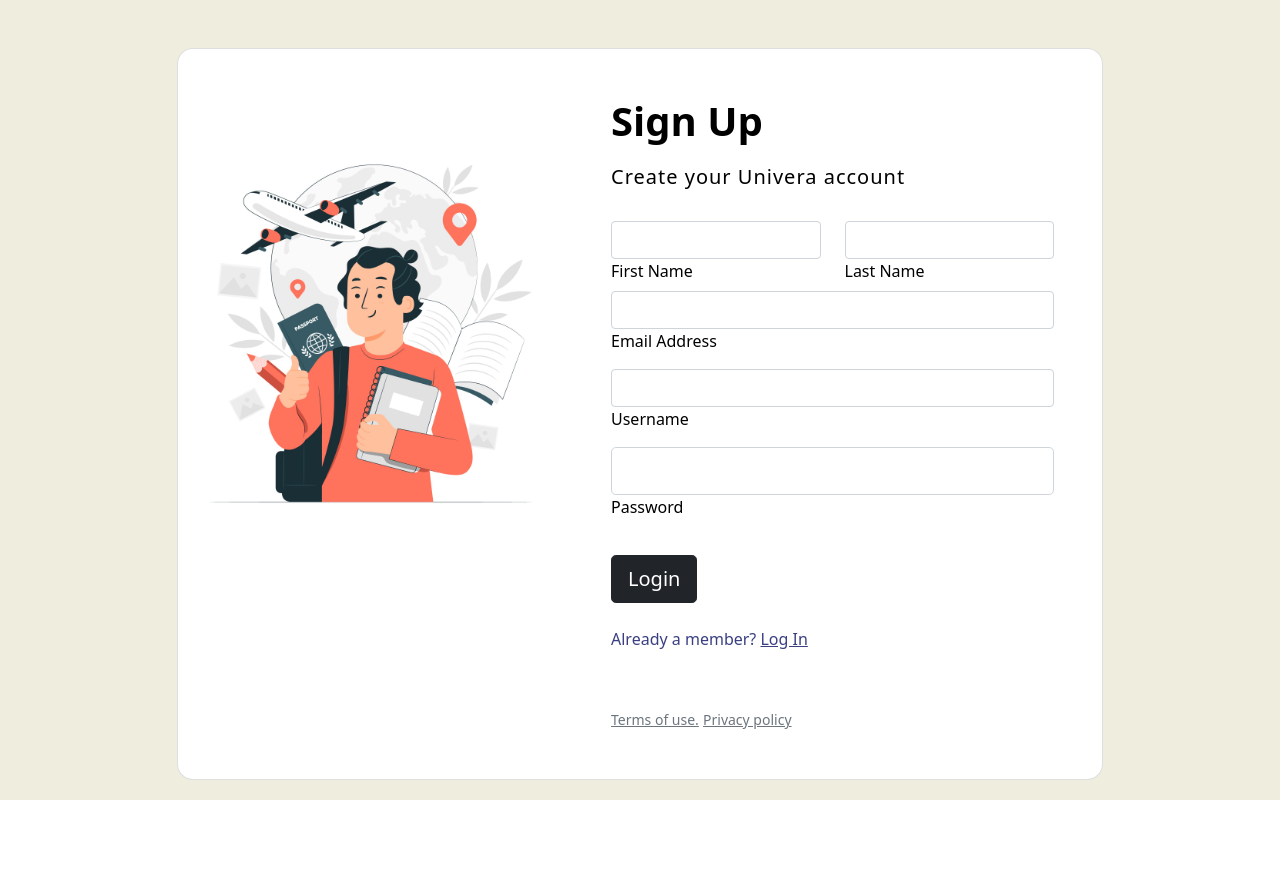
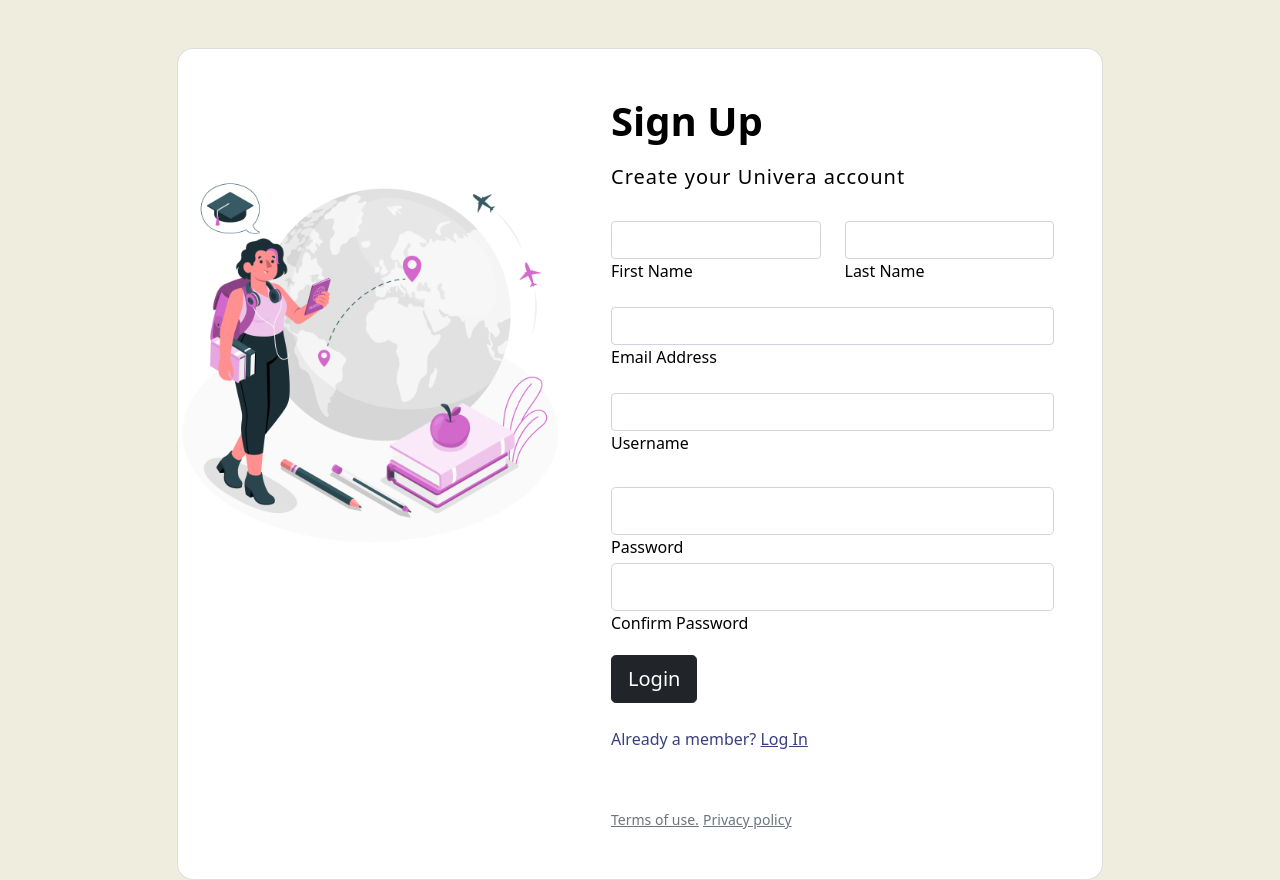
Before and after one commit to ShaunDaniel/Univera, a PHP site: page /register.php in a window 1280 px wide. Shown: the part 90-970 px from the top of the page. Before the commit the page ends 890 px from the top, so only its background shows below. Run offline with PHP 8.4, Linux system fonts and the light colour scheme.

Commit message:
Username Validation & BG Change
Added a username validation javascript file & changed image of register page.

```diff
--- /dev/null
+++ b/js/register.js
@@ -0,0 +1,23 @@
+function userCheck() {
+    correctUname = /^[A-Za-z0-9]+$/;
+
+    var unm = document.getElementById("uname").value;
+
+    var pass = document.getElementById("pwd").value;
+    var cpass = document.getElementById("cpwd").value;
+    // UserName Validation
+
+    if (unm.match(correctUname))
+        true;
+        else {
+        document.getElementById("error_Message").innerHTML = "Username cannot have special characters!"
+        return false;
+    }
+
+    if(pass==cpass)
+        true;
+        else {
+        document.getElementById("error_Message").innerHTML = "Passwords do not match!"
+        }
+
+}
--- a/login.php
+++ b/login.php
@@ -47,7 +47,7 @@
           <div class="card" style="border-radius: 1rem;">
             <div class="row g-0">
               <div class="col-md-6 col-lg-5 d-none d-md-block">
-                <img src="./img/signupbg.jpg" alt="login form" class="img-fluid"
+                <img src="./img/loginbg.jpg" alt="login form" class="img-fluid"
                   style="border-radius: 1rem 0 0 1rem;object-fit: cover; position:relative;top:5rem" />
               </div>
               <div class="col-md-6 col-lg-7 d-flex align-items-center">
@@ -80,7 +80,7 @@
                     </div>
 
                     <a class="small text-muted" href="#!">Forgot password?</a>
-                    <p class="mb-5 pb-lg-2" style="color: #393f81;">Don't have an account? <a href="#!"
+                    <p class="mb-5 pb-lg-2" style="color: #393f81;">Don't have an account? <a href="./register.php"
                         style="color: #393f81;">Register here</a></p>
                     <a href="#!" class="small text-muted">Terms of use.</a>
                     <a href="#!" class="small text-muted">Privacy policy</a>
--- a/register.php
+++ b/register.php
@@ -13,7 +13,7 @@
     rel="stylesheet">
   <link href="./css/style.css" rel="stylesheet">
   <title>Document</title>
-
+  <script src="./js/register.js"></script>
 
 </head>
 
@@ -49,9 +49,10 @@
             $username = mysqli_real_escape_string($con,$_POST['uname']);
             $email = mysqli_real_escape_string($con,$_POST['email']);
             $password = mysqli_real_escape_string($con,$_POST['pwd']);
-
+            $cpassword = mysqli_real_escape_string($con,$_POST['cpwd']);
 
             $pass = password_hash($password,PASSWORD_BCRYPT);
+            $cpass = password_hash($password,PASSWORD_BCRYPT);
 
             $emailquery = "select * from user_data where email = '$email'";
             $emailcheck = mysqli_query($con,$emailquery);
@@ -59,8 +60,13 @@
             $emailcount = mysqli_num_rows($emailcheck);
 
             if($emailcount>0){
-              echo "Email already exists!";
-            }
+            ?>
+              <script type="text/javascript">
+              alert("Email already exists!")
+              </script>;
+            <?php
+          }
+
             else{
               $insertquery = "INSERT INTO `user_data`(`FNAME`, `LNAME`, `USERNAME`, `EMAIL`, `PASSWORD`) VALUES ('$firstname','$lastname','$username','$email','$pass')";
               $querypass = mysqli_query($con,$insertquery);
@@ -91,13 +97,13 @@
           <div class="card" style="border-radius: 1rem;">
             <div class="row g-0">
               <div class="col-md-6 col-lg-5 d-none d-md-block">
-                <img src="./img/signupbg.jpg" alt="login form" class="img-fluid"
-                  style="border-radius: 1rem 0 0 1rem;object-fit: cover; position:relative;top:5rem" />
+                <img src="./img/registerbg.jpg" alt="login form" class="img-fluid"
+                  style="border-radius: 1rem 0 0 1rem;object-fit: cover; position:relative;top:7rem" />
               </div>
               <div class="col-md-6 col-lg-7 d-flex align-items-center">
                 <div class="card-body p-4 p-lg-5 text-black">
 
-                  <form action="./register.php" method="post">
+                  <form action="./register.php" method="post" onsubmit="return userCheck()">
 
                     <div class="d-flex align-items-center mb-3 pb-1">
 
@@ -107,10 +113,10 @@
                     <h5 class="fw-normal mb-3 pb-3" style="letter-spacing: 1px;">Create your Univera account</h5>
 
 
-                    <div class="p-3 mb-3 bg-warning text-dark loginalert" style="border-radius: 10px;"
+                    <div class="p-3 mb-3 bg-danger text-white loginalert" style="border-radius: 10px;background-color: #FFBABA"
                       id="error_Message"></div>
 
-                    <div class="row">
+                    <div class="row mb-3">
                       <div class="col">
                         <input type="text" class="form-control" name="fname" required>
                         <label class="form-label" for="form2Example17">First Name</label>
@@ -121,21 +127,26 @@
                       </div>
                     </div>
 
-                    <div class="form-outline mb-2">
+                    <div class="form-outline mb-3">
                       <input type="email" class="form-control" name="email">
                       <label class="form-label" for="form2Example17">Email Address</label>
                     </div>
 
 
-                    <div class="form-outline mb-2">
-                      <input type="text" class="form-control" name="uname">
+                    <div class="form-outline mb-4">
+                      <input type="text" class="form-control" name="uname" id="uname">
                       <label class="form-label" for="form2Example17">Username</label>
                     </div>
 
 
-                    <div class="form-outline mb-4">
-                      <input type="password" name="pwd" class="form-control form-control-lg" />
+                    <div class="form-outline mb-1">
+                      <input type="password" name="pwd" class="form-control form-control-lg" id="pwd/>
                       <label class="form-label" for="form2Example27">Password</label>
+                    </div>
+
+                    <div class="form-outline mb-2">
+                      <input type="password" name="cpwd" class="form-control form-control-lg" id="cpwd"/>
+                      <label class="form-label" for="form2Example27">Confirm Password</label>
                     </div>
 
                     <div class="pt-1 mb-4">
@@ -143,7 +154,7 @@
                     </div>
 
 
-                    <p class="mb-5 pb-lg-2" style="color: #393f81;">Already a member? <a href="#!"
+                    <p class="mb-5 pb-lg-2" style="color: #393f81;">Already a member? <a href="./login.php"
                         style="color: #393f81;">Log In</a></p>
                     <a href="#!" class="small text-muted">Terms of use.</a>
                     <a href="#!" class="small text-muted">Privacy policy</a>
```
Also changed, not shown: img/loginbg.jpg (renamed from img/signupbg.jpg), img/registerbg.jpg, js/login.js (deleted).
